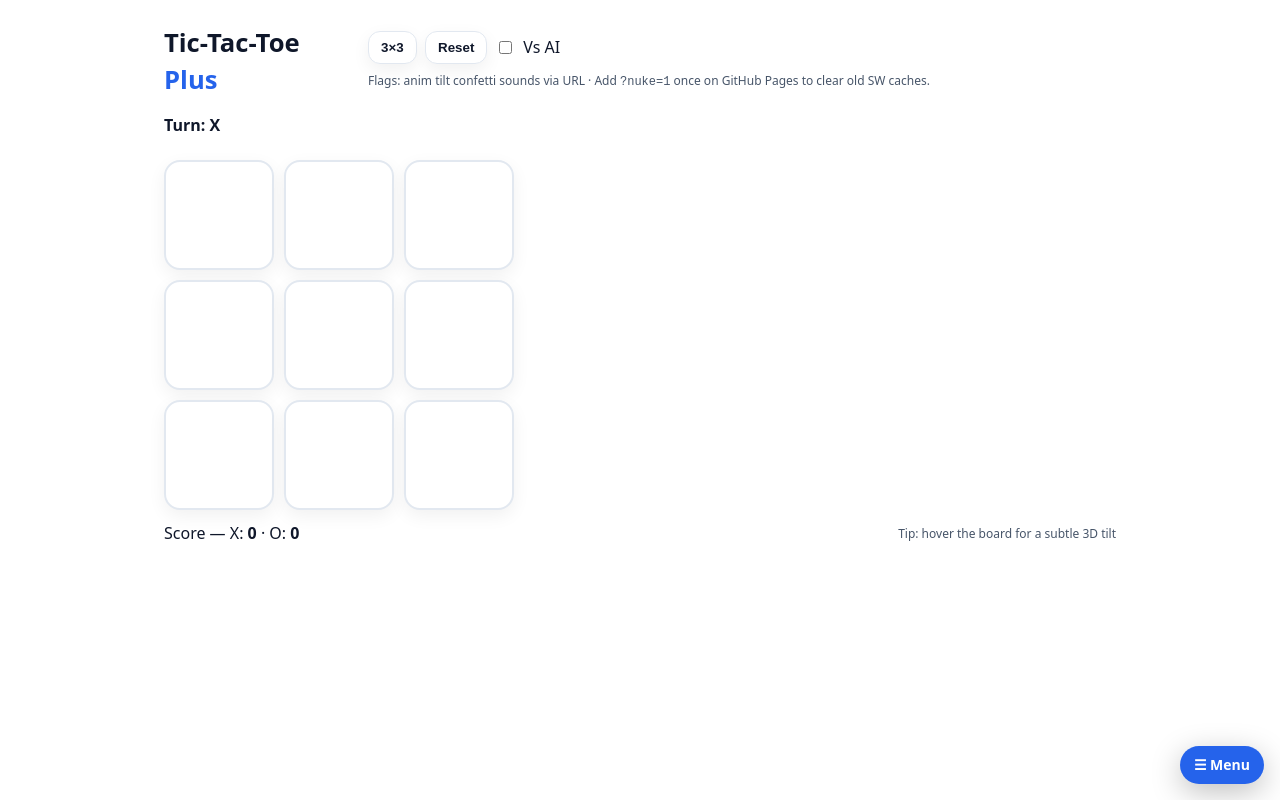
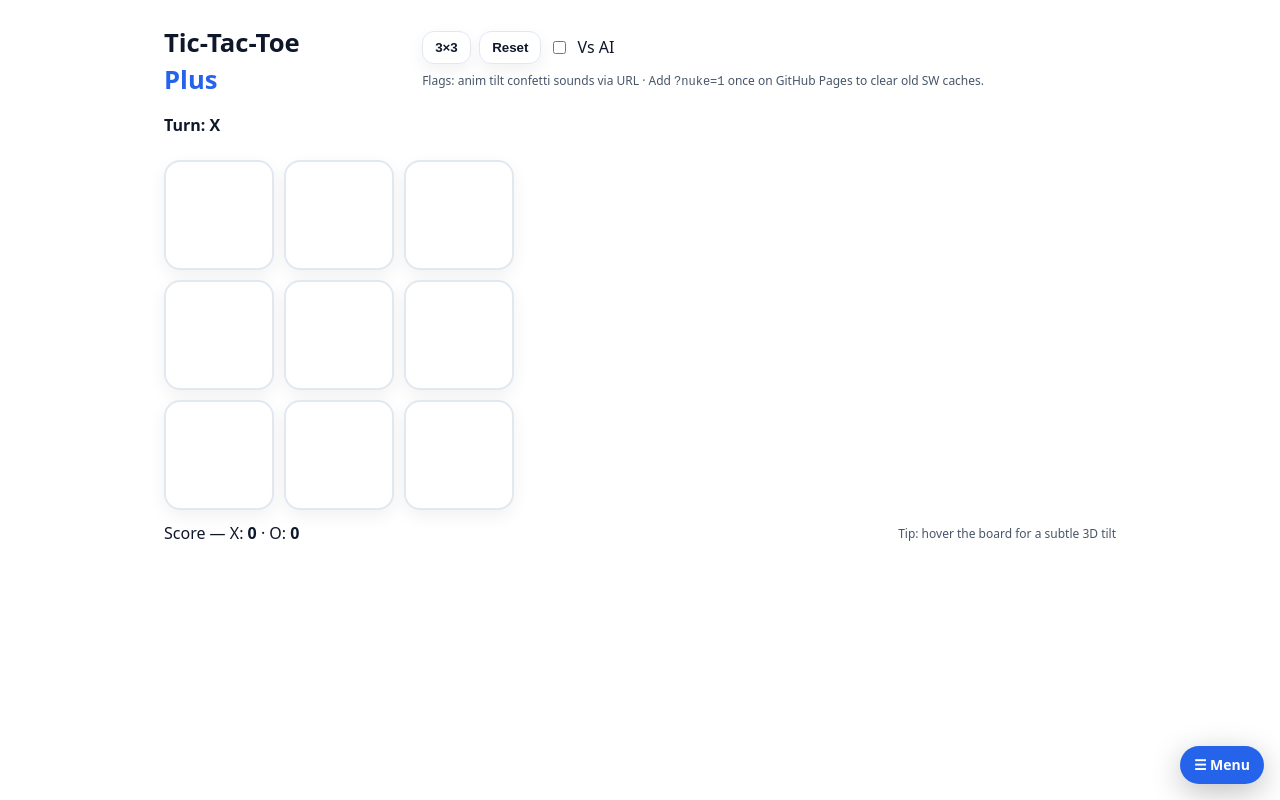
Before and after one commit to estratechs/tictactoe-plus, a React (Vite) app: page / in a window 1280 px wide. Built offline with nearby package versions, Linux system fonts and the light colour scheme.

Commit message:
checking tile spacing

```diff
--- a/src/index.css
+++ b/src/index.css
@@ -31,7 +31,7 @@ body{
 }
 
 .container{max-width:1000px;margin:0 auto;padding:24px}
-.header{display:flex;align-items:center;justify-content:space-between;gap:12px;margin-bottom:16px}
+.header{display:flex;align-items:center;justify-content:space-between;gap:5em;margin-bottom:16px}
 h1{font-size:clamp(20px,2vw,28px);margin:0}
 .toolbar{display:flex;gap:8px;flex-wrap:wrap;align-items:center}
 .select,.button{
```
